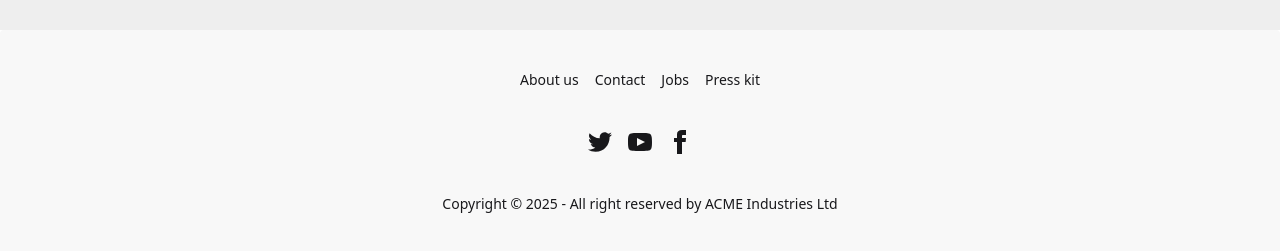
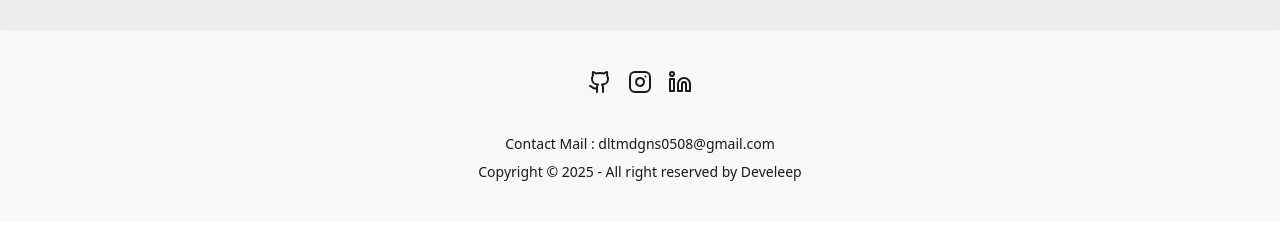
Before and after one commit to 7seoul/algorithm-survival-client, a React (Vite) app: page / in a window 1280 px wide. Shown: the part 883-1134 px from the top of the page. After the commit the page ends 1105 px from the top, so only its background shows below. Built offline with nearby package versions, Linux system fonts and the light colour scheme; no server answers; a web font is replaced by a local one.

Commit message:
refactor : footer 내용 수정

```diff
--- a/src/components/Footer.tsx
+++ b/src/components/Footer.tsx
@@ -1,51 +1,30 @@
+import { Github, Instagram, Linkedin } from "lucide-react"
+import { Link } from "react-router"
+
+
 function Foot(){
   return (
     <footer className="footer footer-horizontal footer-center bg-base-200 text-base-content rounded p-10">
-      <nav className="grid grid-flow-col gap-4">
-        <span className="link link-hover">About us</span>
-        <span className="link link-hover">Contact</span>
-        <span className="link link-hover">Jobs</span>
-        <span className="link link-hover">Press kit</span>
-      </nav>
       <nav>
         <div className="grid grid-flow-col gap-4">
           <span>
-            <svg
-              xmlns="http://www.w3.org/2000/svg"
-              width="24"
-              height="24"
-              viewBox="0 0 24 24"
-              className="fill-current">
-              <path
-                d="M24 4.557c-.883.392-1.832.656-2.828.775 1.017-.609 1.798-1.574 2.165-2.724-.951.564-2.005.974-3.127 1.195-.897-.957-2.178-1.555-3.594-1.555-3.179 0-5.515 2.966-4.797 6.045-4.091-.205-7.719-2.165-10.148-5.144-1.29 2.213-.669 5.108 1.523 6.574-.806-.026-1.566-.247-2.229-.616-.054 2.281 1.581 4.415 3.949 4.89-.693.188-1.452.232-2.224.084.626 1.956 2.444 3.379 4.6 3.419-2.07 1.623-4.678 2.348-7.29 2.04 2.179 1.397 4.768 2.212 7.548 2.212 9.142 0 14.307-7.721 13.995-14.646.962-.695 1.797-1.562 2.457-2.549z"></path>
-            </svg>
+            <Link target="_blank" to="https://github.com/7seoul">
+              <Github />
+            </Link>
           </span>
           <span>
-            <svg
-              xmlns="http://www.w3.org/2000/svg"
-              width="24"
-              height="24"
-              viewBox="0 0 24 24"
-              className="fill-current">
-              <path
-                d="M19.615 3.184c-3.604-.246-11.631-.245-15.23 0-3.897.266-4.356 2.62-4.385 8.816.029 6.185.484 8.549 4.385 8.816 3.6.245 11.626.246 15.23 0 3.897-.266 4.356-2.62 4.385-8.816-.029-6.185-.484-8.549-4.385-8.816zm-10.615 12.816v-8l8 3.993-8 4.007z"></path>
-            </svg>
+            <Link target="_blank" to="https://www.instagram.com/seungg._.hn/">
+              <Instagram />
+            </Link>
           </span>
-          <span>
-            <svg
-              xmlns="http://www.w3.org/2000/svg"
-              width="24"
-              height="24"
-              viewBox="0 0 24 24"
-              className="fill-current">
-              <path
-                d="M9 8h-3v4h3v12h5v-12h3.642l.358-4h-4v-1.667c0-.955.192-1.333 1.115-1.333h2.885v-5h-3.808c-3.596 0-5.192 1.583-5.192 4.615v3.385z"></path>
-            </svg>
-          </span>
+            <Link target="_blank" to="https://www.linkedin.com/in/leedevelop/">
+              <Linkedin />
+            </Link>
         </div>
       </nav>
       <aside>
-        <p>Copyright © {new Date().getFullYear()} - All right reserved by ACME Industries Ltd</p>
+        <p>Contact Mail : dltmdgns0508@gmail.com</p>
+        <p>Copyright © {new Date().getFullYear()} - All right reserved by Develeep</p>
       </aside>
     </footer>
   )
```
